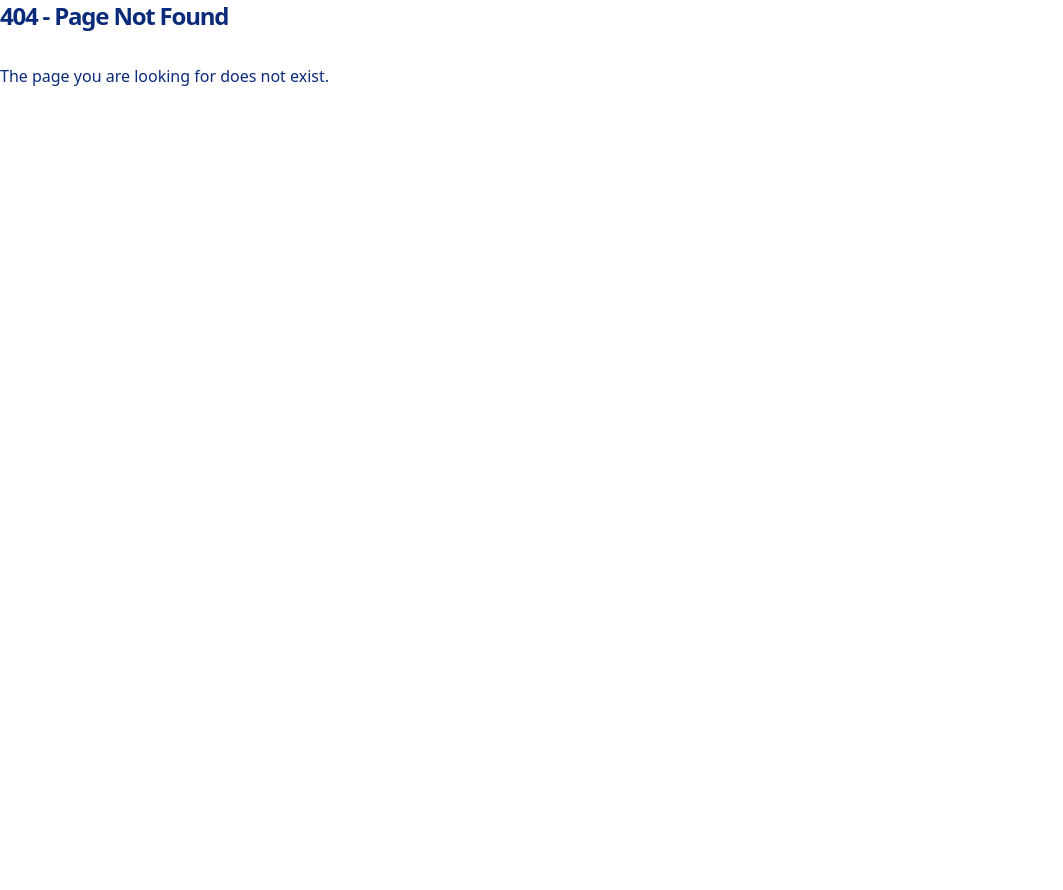
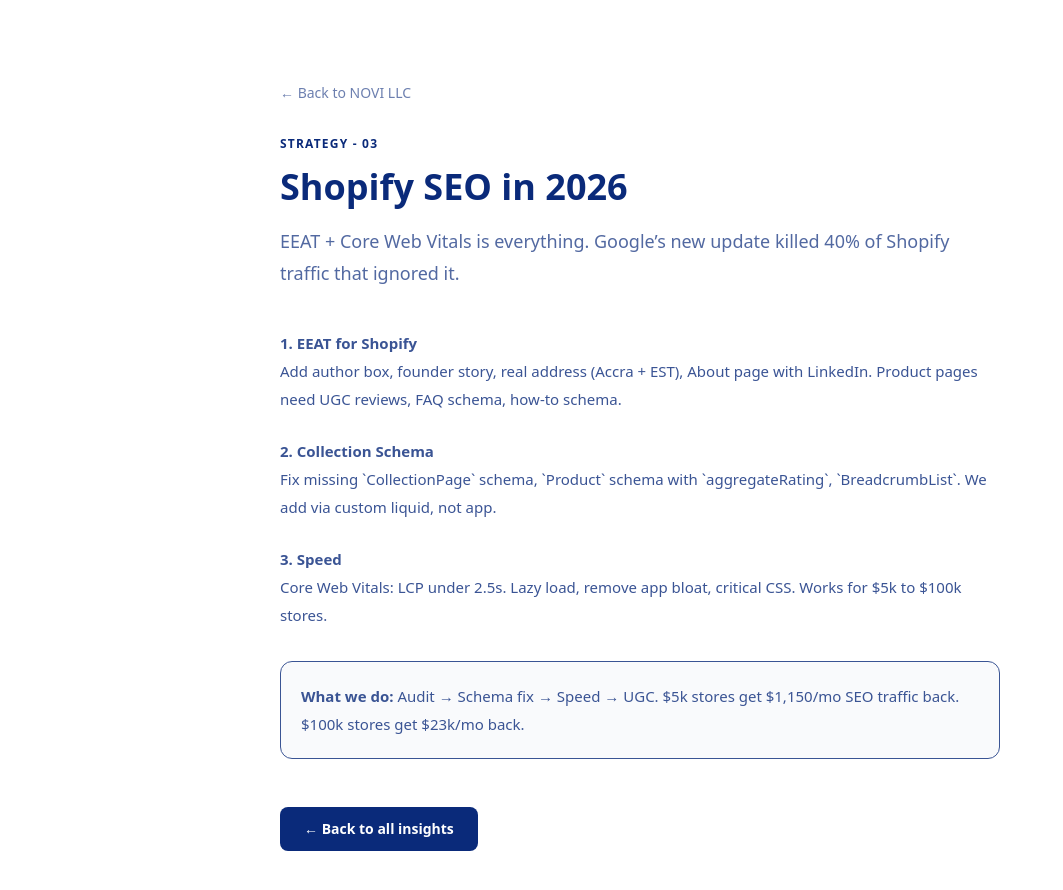
Before and after one commit to NOVI-I6699-cmd/portfolio-starter-kit, a Next.js app: page /insights/shopify-seo-2026 in a window 1280 px wide. Before the commit this address had no page. Shown: the top 890 px of the page, without its empty margins (0-1063 px from the left). Before the commit the page ends 800 px from the top, so only its background shows below. Built offline with nearby package versions, Linux system fonts and the light colour scheme.

Commit message:
Create page.tsx

```diff
--- /dev/null
+++ b/app/insights/shopify-seo-2026/page.tsx
@@ -0,0 +1,18 @@
+import Link from 'next/link'
+export default function Page(){
+  return (
+    <main className="max-w-3xl mx-auto px-6 py-20">
+      <Link href="/" className="text-sm text-[#0A2A7A]/60 hover:underline">← Back to NOVI LLC</Link>
+      <p className="mt-8 text-xs tracking-widest uppercase font-semibold">STRATEGY - 03</p>
+      <h1 className="mt-3 text-4xl font-bold leading-tight text-[#0A2A7A]">Shopify SEO in 2026</h1>
+      <p className="mt-4 text-lg opacity-70 leading-8">EEAT + Core Web Vitals is everything. Google’s new update killed 40% of Shopify traffic that ignored it.</p>
+      <div className="mt-10 space-y-6 text-[15px] leading-7 opacity-80">
+        <div><strong className="text-[#0A2A7A]">1. EEAT for Shopify</strong><br/>Add author box, founder story, real address (Accra + EST), About page with LinkedIn. Product pages need UGC reviews, FAQ schema, how-to schema.</div>
+        <div><strong className="text-[#0A2A7A]">2. Collection Schema</strong><br/>Fix missing `CollectionPage` schema, `Product` schema with `aggregateRating`, `BreadcrumbList`. We add via custom liquid, not app.</div>
+        <div><strong className="text-[#0A2A7A]">3. Speed</strong><br/>Core Web Vitals: LCP under 2.5s. Lazy load, remove app bloat, critical CSS. Works for $5k to $100k stores.</div>
+        <div className="bg-slate-50 border rounded-xl p-5 mt-8"><strong>What we do:</strong> Audit → Schema fix → Speed → UGC. $5k stores get $1,150/mo SEO traffic back. $100k stores get $23k/mo back.</div>
+      </div>
+      <Link href="/" className="mt-12 inline-block bg-[#0A2A7A] text-white px-6 py-3 rounded-lg text-sm font-bold">← Back to all insights</Link>
+    </main>
+  )
+}
```
